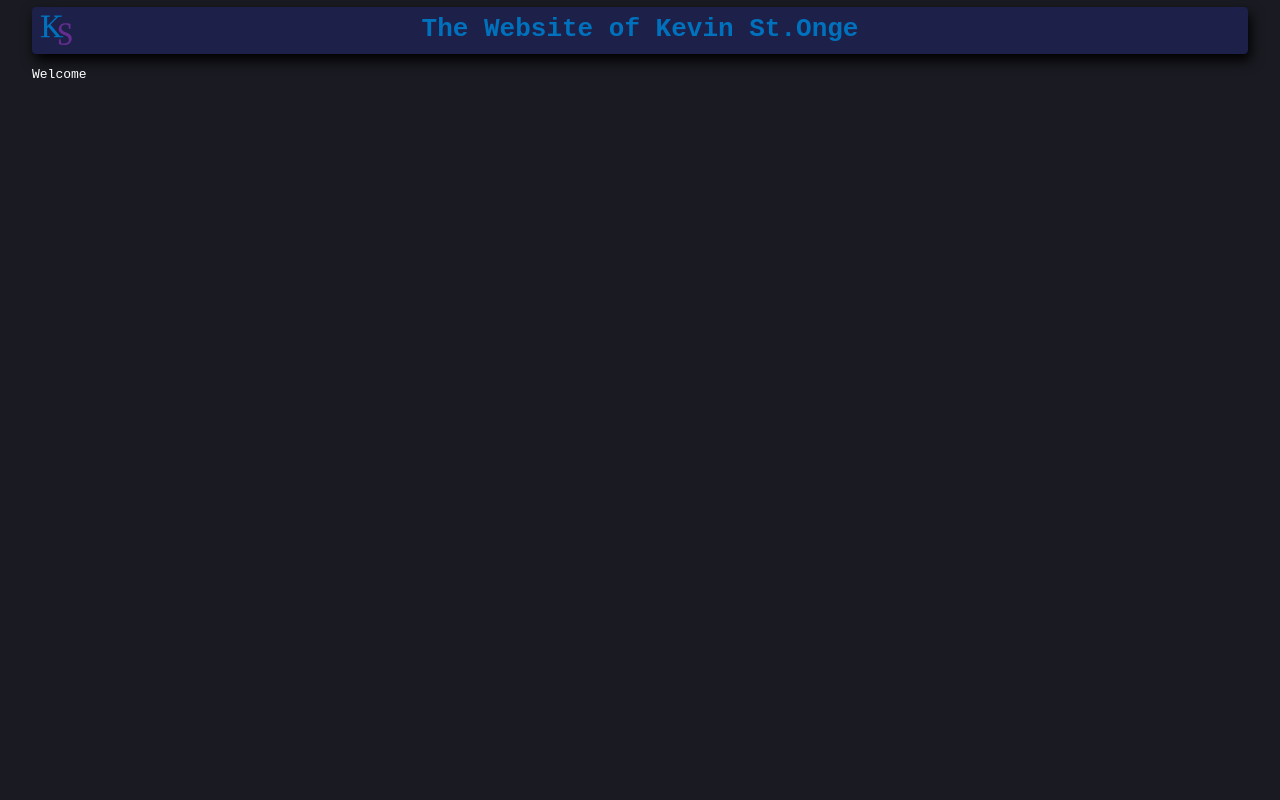
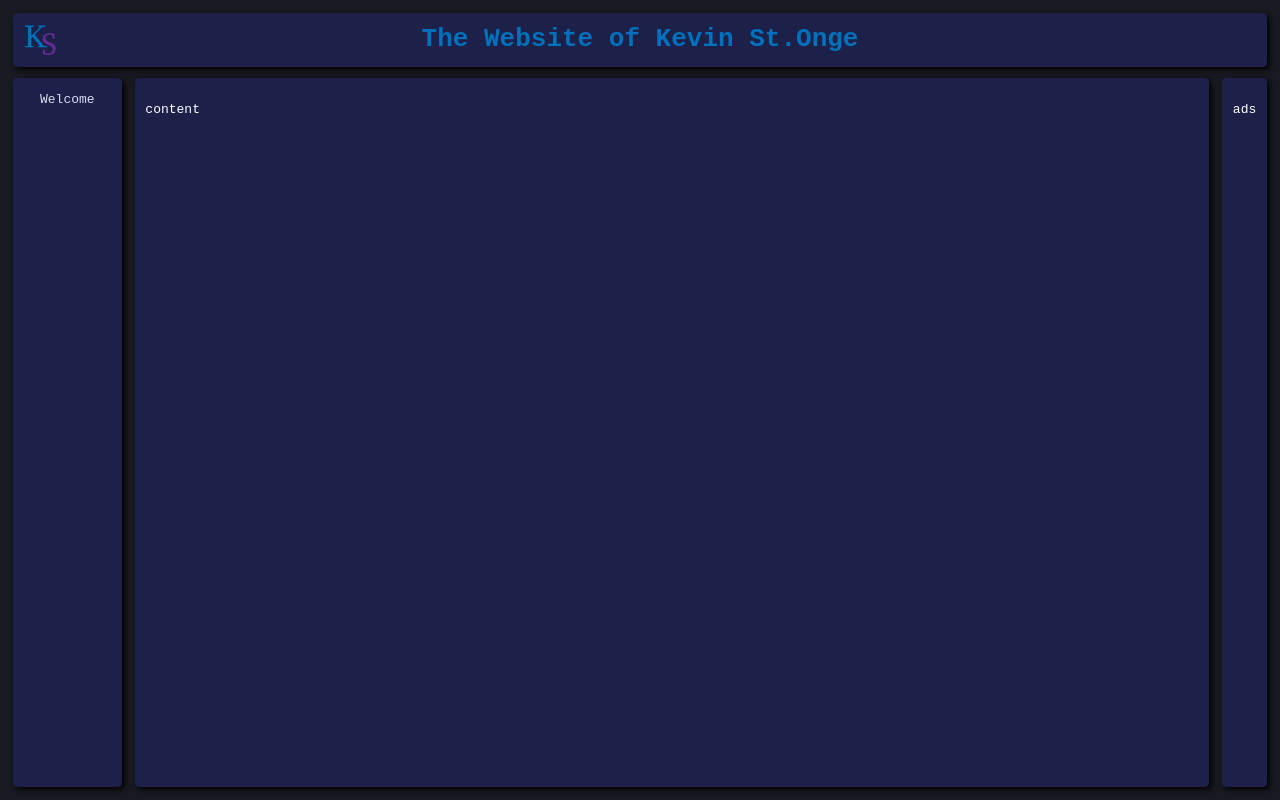
Before and after one commit to kevinstonge/homepage, a React (Create React App) app: page / in a window 1280 px wide. Built offline with nearby package versions, Linux system fonts and the light colour scheme.

Commit message:
finished rough layout

```diff
--- a/src/App.css
+++ b/src/App.css
@@ -9,15 +9,22 @@
 	--c1-8: #DADCF1;
 	--c2-4: #662D91;
 }
-body { background-color: var(--c1-2); width: 95vw; margin: 0.5em auto; font-family: monospace; }
-.visual-container { background-color: var(--c1-3); border: 1px solid var(--c1-3); box-shadow: 0.2em 0.5em 1em var(--c1-1); border-radius: 0.3em; }
+body { background-color: var(--c1-2); width: calc(100vw - 2em); margin: 1em auto; font-family: monospace; }
+a { color: var(--c1-8); text-decoration: none; }
+.App { display: grid; grid-template-rows: 4em calc(100vh - 7em); grid-row-gap: 1em; }
+
+.visual-container { background-color: var(--c1-3); border: 1px solid var(--c1-3); box-shadow: 0.2em 0.2em 0.5em var(--c1-1); border-radius: 0.3em; padding: 0.75em; }
 .visual-container:hover { border: 1px solid var(--c1-4); }
 /* header */
 header { display: grid; grid-template-columns: 2.5em auto 2.5em; }
 header:hover { cursor: pointer; }
-.header-block { text-align: center; padding: 0.5em;  }
+.header-block { text-align: center; }
 .header-block * { margin: 0; padding: 0; }
+#header-middle { white-space: nowrap; }
 #header-left, #header-right { width: 2.5em; height: 2.5em; }
 h1 { color: var(--c1-6); }
 #logo-k {fill:var(--c1-6);}
 #logo-s {fill:var(--c2-4);}
+/* main grid */
+#main-grid { display: grid; grid-template-columns: max-content auto max-content; grid-column-gap: 1em; }
+#nav-container { padding: 1em 2em; }
--- a/src/App.js
+++ b/src/App.js
@@ -1,11 +1,19 @@
 import React from 'react';
 import './App.css';
 import Header from './layout/Header';
+import NavBar from './layout/NavBar';
+import Content from './layout/Content';
+import Ads from './layout/Ads';
+import navFunc from './components/navFunc';
 function App() {
   return (
     <div className="App">
-      <Header />
-      <p>Welcome</p>
+      <Header navFunc={navFunc}/>
+      <div id="main-grid">
+      <NavBar />
+      <Content />
+      <Ads />
+      </div>
     </div>
   );
 }
--- /dev/null
+++ b/src/components/isDescendant.js
@@ -0,0 +1,10 @@
+export default function isDescendant(parent,child) {
+    var node = child.parentNode;
+    while (node != null) {
+        if (node === parent) {
+            return true;
+        }
+        node = node.parentNode;
+    }
+    return false;
+}
--- /dev/null
+++ b/src/components/navFunc.js
@@ -0,0 +1,5 @@
+import isDescendant from './isDescendant';
+export default function navFunc(e) {
+    const documentHeader = document.querySelector('header');
+    console.log('header clicked?',isDescendant(documentHeader,e.target))
+}
--- /dev/null
+++ b/src/layout/Ads.js
@@ -0,0 +1,13 @@
+import React, { Component } from 'react'
+
+export class Ads extends Component {
+  render() {
+    return (
+      <div id="ads" className="visual-container">
+        <p>ads</p>
+      </div>
+    )
+  }
+}
+
+export default Ads
--- /dev/null
+++ b/src/layout/Content.js
@@ -0,0 +1,13 @@
+import React, { Component } from 'react'
+
+export class Content extends Component {
+  render() {
+    return (
+      <div id="content-container" className="visual-container">
+        <p>content</p>
+      </div>
+    )
+  }
+}
+
+export default Content
--- a/src/layout/Header.js
+++ b/src/layout/Header.js
@@ -1,12 +1,11 @@
 import React, { Component } from 'react'
 import Logo from '../components/Logo';
-//placeholder function; should be a react functional component I think:
-function navigateHome() { console.log('hi'); }
+
 export class Header extends Component {
   render() {
     return (
         <div>
-            <header className="App-header visual-container" onClick={navigateHome}>
+            <header className="App-header visual-container" onClick={this.props.navFunc}>
                 <div id="header-left" className="header-block">
                     <Logo />
                 </div>
--- /dev/null
+++ b/src/layout/NavBar.js
@@ -0,0 +1,15 @@
+import React, { Component } from 'react'
+
+export class NavBar extends Component {
+  render() {
+    return (
+      <div id="nav-container" className="visual-container">
+        <nav>
+            <a href="#">Welcome</a>
+        </nav>
+      </div>
+    )
+  }
+}
+
+export default NavBar
```
